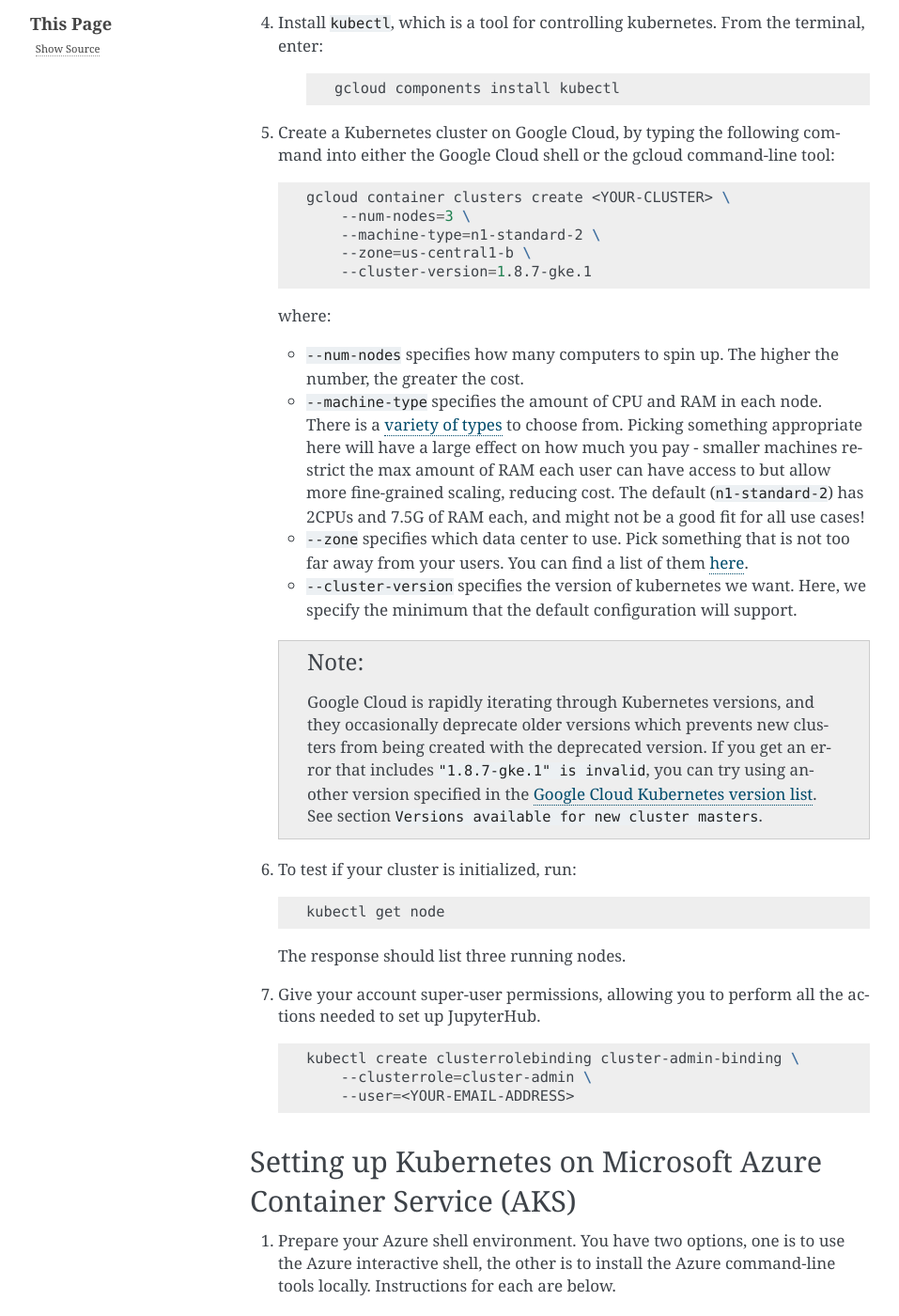
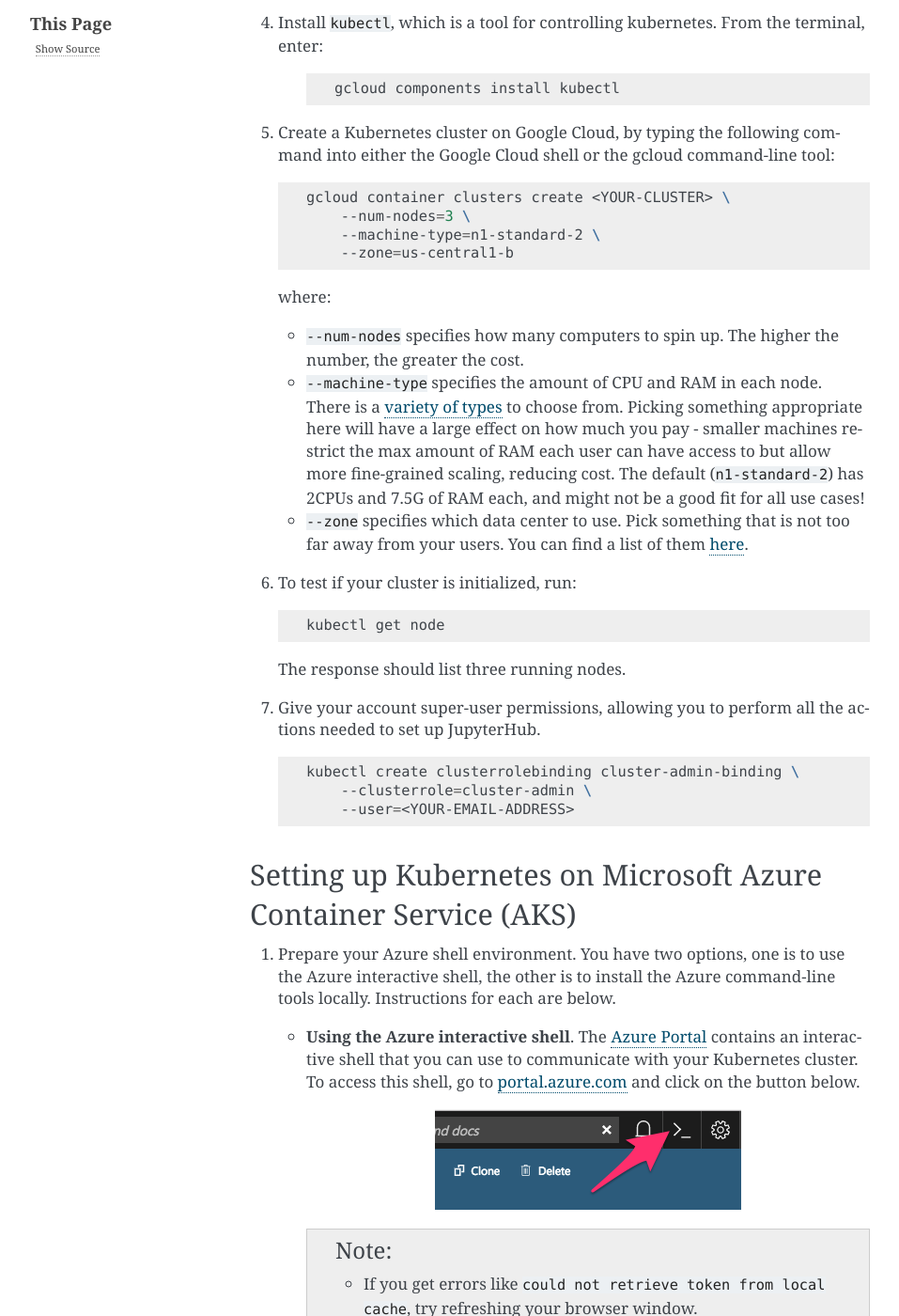
Before and after one commit to jupyterhub/zero-to-jupyterhub-k8s, a Sphinx documentation site: the page built from doc/source/create-k8s-cluster.rst, in a window 1280 px wide and 1400 px high, scrolled down 1543 px. Shown: the whole window at 94% size, without its empty margins (154-1111 px from the left). Built offline with Sphinx 7.4.7, drawn with Linux system fonts in a browser that asks for light colours; pages that are not in the unit, such as notebooks, are missing from menus.

Commit message:
Don't make users specify k8s version with GKE
1.8 is now the default, so we do not need this anymore!

```diff
--- a/doc/source/create-k8s-cluster.rst
+++ b/doc/source/create-k8s-cluster.rst
@@ -80,8 +80,7 @@
       gcloud container clusters create <YOUR-CLUSTER> \
           --num-nodes=3 \
           --machine-type=n1-standard-2 \
-          --zone=us-central1-b \
-          --cluster-version=1.8.7-gke.1
+          --zone=us-central1-b
 
    where:
 
@@ -96,17 +95,6 @@
      be a good fit for all use cases!
    * ``--zone`` specifies which data center to use. Pick something that is not
      too far away from your users. You can find a list of them `here <https://cloud.google.com/compute/docs/regions-zones/regions-zones#available>`_.
-   * ``--cluster-version`` specifies the version of kubernetes we want. Here,
-     we specify the minimum that the default configuration will support.
-
-   .. note::
-
-      Google Cloud is rapidly iterating through Kubernetes versions, and they
-      occasionally deprecate older versions which prevents new clusters from
-      being created with the deprecated version. If you get an error that
-      includes ``"1.8.7-gke.1" is invalid``, you can try using another version
-      specified in the `Google Cloud Kubernetes version list <https://cloud.google.com/kubernetes-engine/versioning-and-upgrades>`_.
-      See section ``Versions available for new cluster masters``.
 
 6. To test if your cluster is initialized, run:
 
```
